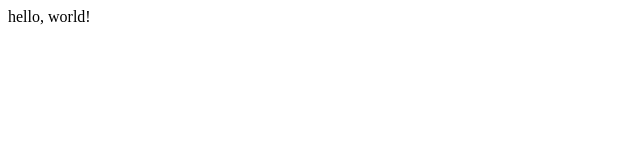
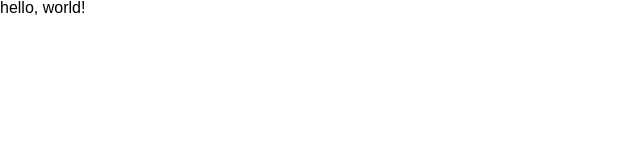
Before and after one commit to jaehyeon48/triple-frontend-assignment, a React app: page / in a window 1280 px wide. Shown: the top 160 px of the page, without its empty margins (0-640 px from the left). Built offline with nearby package versions, Linux system fonts and the light colour scheme.

Commit message:
feat: CSS reset 파일 적용

```diff
--- a/src/index.tsx
+++ b/src/index.tsx
@@ -1,4 +1,11 @@
 import { createRoot } from 'react-dom/client'
 
+import GlobalStyles from '@styles/global-styles'
+
 const root = createRoot(document.getElementById('root') as HTMLElement)
-root.render(<div>hello, world!</div>)
+root.render(
+  <>
+    <GlobalStyles />
+    <div>hello, world!</div>
+  </>,
+)
--- /dev/null
+++ b/src/styles/global-styles.ts
@@ -0,0 +1,45 @@
+import { createGlobalStyle } from 'styled-components'
+
+const GlobalStyles = createGlobalStyle`
+/*
+  Josh's Custom CSS Reset
+  https://www.joshwcomeau.com/css/custom-css-reset/
+*/
+
+*, *::before, *::after {
+  box-sizing: border-box;
+}
+
+* {
+  margin: 0;
+}
+
+html, body {
+  height: 100%;
+}
+
+body {
+  font-family: sans-serif;
+  line-height: 1;
+  -webkit-font-smoothing: antialiased;
+}
+
+img, picture, video, canvas, svg {
+  display: block;
+  max-width: 100%;
+}
+
+input, button, textarea, select {
+  font: inherit;
+}
+
+p, h1, h2, h3, h4, h5, h6 {
+  overflow-wrap: break-word;
+}
+
+#root {
+  isolation: isolate;
+}
+`
+
+export default GlobalStyles
```
